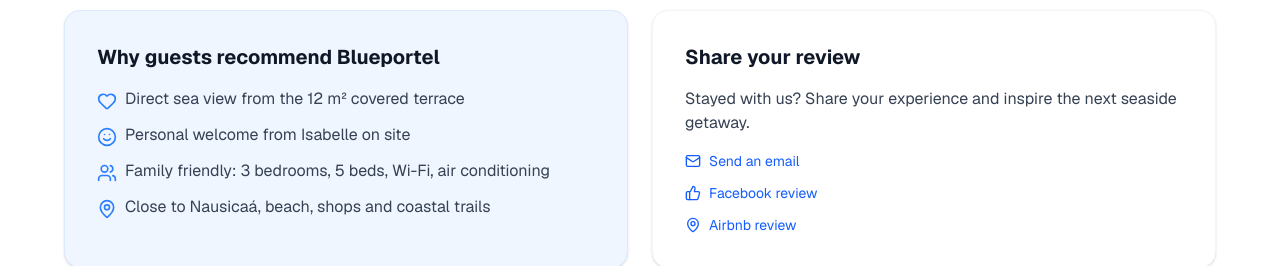
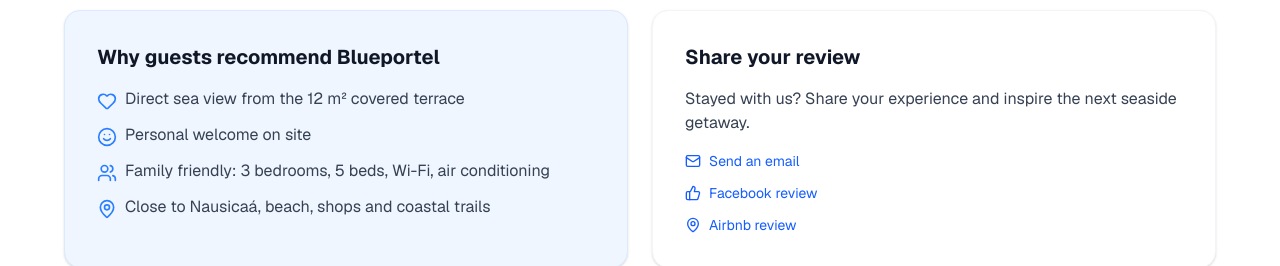
Before and after one commit to NapoTwiixe306/blueportel, a Next.js app: page /en/pages/avis in a window 1280 px wide. Shown: the part 880-1146 px from the top of the page. Built offline with nearby package versions, Linux system fonts and the light colour scheme; no server answers; a web font is replaced by a local one.

Commit message:
Update English Avis dictionary to simplify welcome message for guests.

```diff
--- a/src/i18n/avis/en.ts
+++ b/src/i18n/avis/en.ts
@@ -97,7 +97,7 @@ export const enAvisDictionary: AvisDictionary = {
     title: "Why guests recommend Blueportel",
     items: [
       { icon: "heart", text: "Direct sea view from the 12 m² covered terrace" },
-      { icon: "smile", text: "Personal welcome from Isabelle on site" },
+      { icon: "smile", text: "Personal welcome on site" },
       { icon: "users", text: "Family friendly: 3 bedrooms, 5 beds, Wi-Fi, air conditioning" },
       { icon: "map", text: "Close to Nausicaá, beach, shops and coastal trails" },
     ],
```
